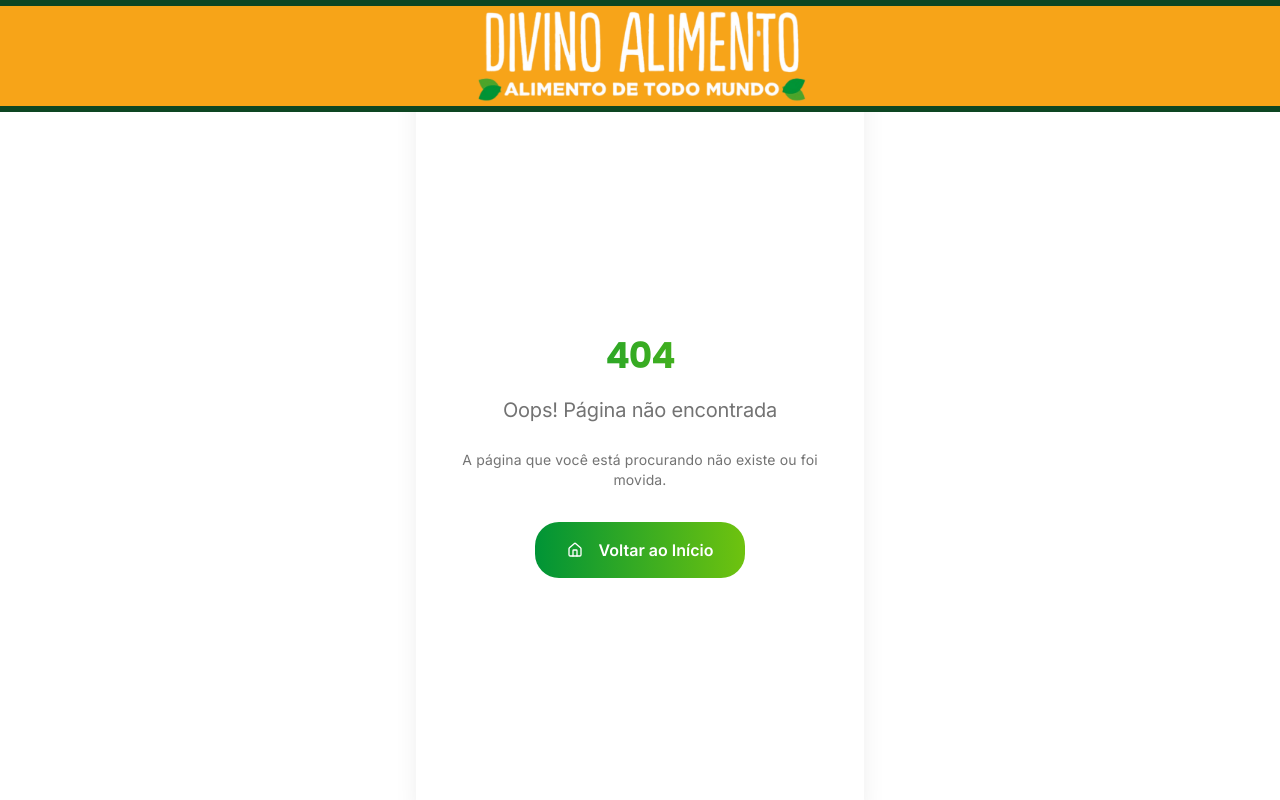
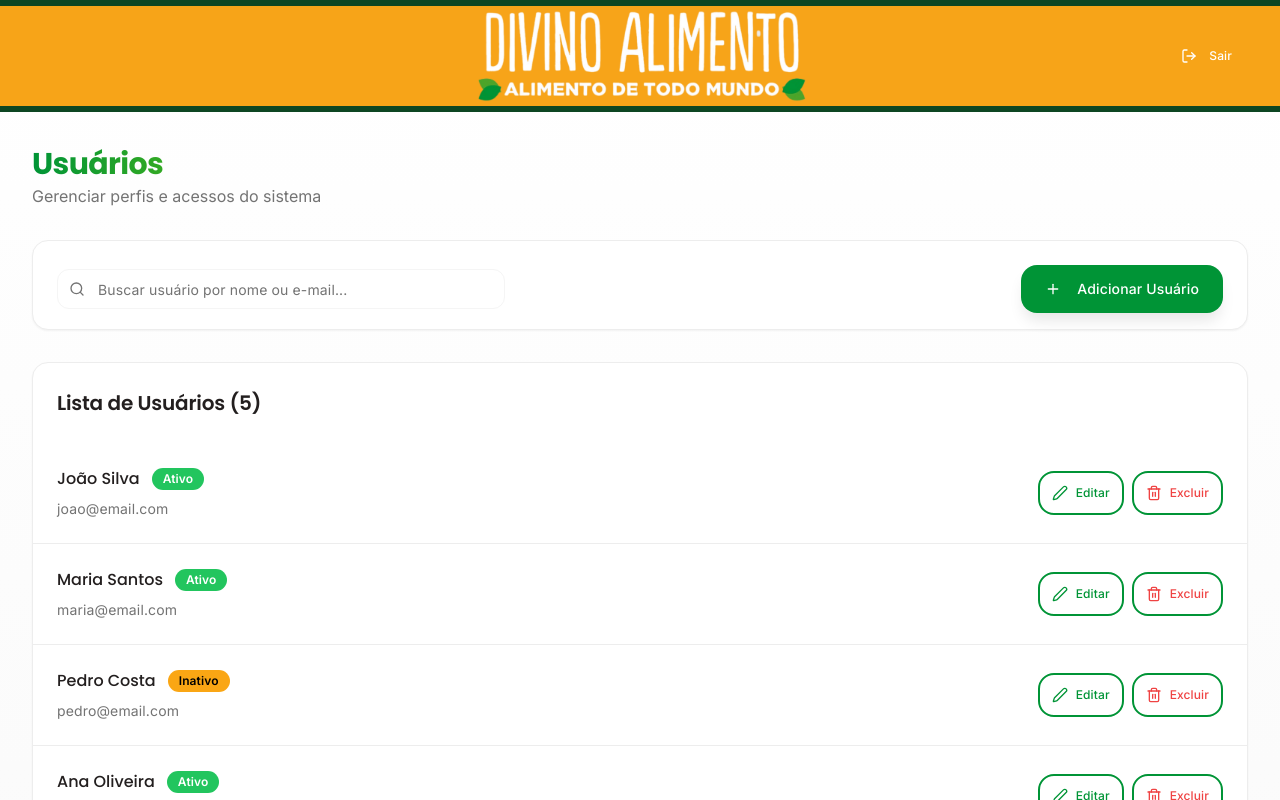
Before and after one commit to AllanCarl0s/divino-alimento-desktop-ux-83, a React (Vite) app: page /usuarios in a window 1280 px wide. Before the commit this address had no page. Shown: the top 800 px of the page. Built offline with nearby package versions, Linux system fonts and the light colour scheme.

Commit message:
Add Users section and page

```diff
--- a/src/App.tsx
+++ b/src/App.tsx
@@ -45,6 +45,7 @@ import AdminKitandinhaComposicao from "./pages/admin/AdminKitandinhaComposicao";
 import AdminKitandinhaResumo from "./pages/admin/AdminKitandinhaResumo";
 import AdminKitandinhaGestao from "./pages/admin/AdminKitandinhaGestao";
 import AdminRelatorios from "./pages/admin/AdminRelatorios";
+import Usuarios from "./pages/Usuarios";
 
 const queryClient = new QueryClient();
 
@@ -100,6 +101,7 @@ const App = () => (
           <Route path="/admin/kitandinha/resumo/:id" element={<AdminKitandinhaResumo />} />
           <Route path="/admin/kitandinha/gestao/:id" element={<AdminKitandinhaGestao />} />
           <Route path="/admin/relatorios" element={<AdminRelatorios />} />
+          <Route path="/usuarios" element={<Usuarios />} />
 
           {/* ADD ALL CUSTOM ROUTES ABOVE THE CATCH-ALL "*" ROUTE */}
           <Route path="*" element={<NotFound />} />
--- /dev/null
+++ b/src/pages/Usuarios.tsx
@@ -0,0 +1,174 @@
+import React, { useState } from 'react';
+import { Button } from '@/components/ui/button';
+import { Card, CardContent, CardHeader, CardTitle } from '@/components/ui/card';
+import { Input } from '@/components/ui/input';
+import { Badge } from '@/components/ui/badge';
+import ResponsiveLayout from '@/components/layout/ResponsiveLayout';
+import {
+  Search,
+  Plus,
+  Edit2,
+  Trash2,
+  LogOut
+} from 'lucide-react';
+import { useNavigate } from 'react-router-dom';
+
+interface Usuario {
+  id: string;
+  nome: string;
+  email: string;
+  status: 'ativo' | 'inativo';
+}
+
+const Usuarios = () => {
+  const navigate = useNavigate();
+  const [searchTerm, setSearchTerm] = useState('');
+
+  const handleLogout = () => {
+    localStorage.removeItem('adminAuth');
+    navigate('/');
+  };
+
+  // Mock data for users
+  const usuarios: Usuario[] = [
+    { id: '1', nome: 'João Silva', email: 'joao@email.com', status: 'ativo' },
+    { id: '2', nome: 'Maria Santos', email: 'maria@email.com', status: 'ativo' },
+    { id: '3', nome: 'Pedro Costa', email: 'pedro@email.com', status: 'inativo' },
+    { id: '4', nome: 'Ana Oliveira', email: 'ana@email.com', status: 'ativo' },
+    { id: '5', nome: 'Carlos Pereira', email: 'carlos@email.com', status: 'ativo' },
+  ];
+
+  const filteredUsers = usuarios.filter(usuario =>
+    usuario.nome.toLowerCase().includes(searchTerm.toLowerCase()) ||
+    usuario.email.toLowerCase().includes(searchTerm.toLowerCase())
+  );
+
+  const handleEdit = (id: string) => {
+    console.log('Editar usuário:', id);
+    // TODO: Implementar edição
+  };
+
+  const handleDelete = (id: string) => {
+    console.log('Excluir usuário:', id);
+    // TODO: Implementar exclusão
+  };
+
+  const handleAddUser = () => {
+    console.log('Adicionar usuário');
+    // TODO: Implementar adição
+  };
+
+  return (
+    <ResponsiveLayout
+      headerContent={
+        <Button
+          variant="ghost"
+          size="sm"
+          onClick={handleLogout}
+          className="focus-ring text-primary-foreground hover:bg-primary-hover"
+        >
+          <LogOut className="w-4 h-4 mr-1" />
+          <span className="hidden md:inline">Sair</span>
+        </Button>
+      }
+    >
+      <div className="space-y-6 md:space-y-8">
+        {/* Header */}
+        <div className="md:flex md:items-center md:justify-between">
+          <div>
+            <h1 className="text-2xl md:text-3xl font-bold text-gradient-primary">
+              Usuários
+            </h1>
+            <p className="text-sm md:text-base text-muted-foreground">
+              Gerenciar perfis e acessos do sistema
+            </p>
+          </div>
+        </div>
+
+        {/* Search and Actions */}
+        <Card>
+          <CardHeader className="pb-4">
+            <div className="flex flex-col md:flex-row gap-4 md:items-center md:justify-between">
+              <div className="relative flex-1 max-w-md">
+                <Search className="absolute left-3 top-1/2 transform -translate-y-1/2 text-muted-foreground w-4 h-4" />
+                <Input
+                  placeholder="Buscar usuário por nome ou e-mail..."
+                  value={searchTerm}
+                  onChange={(e) => setSearchTerm(e.target.value)}
+                  className="pl-10"
+                />
+              </div>
+              <Button onClick={handleAddUser} className="w-full md:w-auto">
+                <Plus className="w-4 h-4 mr-2" />
+                Adicionar Usuário
+              </Button>
+            </div>
+          </CardHeader>
+        </Card>
+
+        {/* Users List */}
+        <Card>
+          <CardHeader>
+            <CardTitle className="text-lg md:text-xl">
+              Lista de Usuários ({filteredUsers.length})
+            </CardTitle>
+          </CardHeader>
+          <CardContent className="p-0">
+            <div className="divide-y">
+              {filteredUsers.length === 0 ? (
+                <div className="p-6 text-center text-muted-foreground">
+                  {searchTerm ? 'Nenhum usuário encontrado.' : 'Nenhum usuário cadastrado.'}
+                </div>
+              ) : (
+                filteredUsers.map((usuario) => (
+                  <div key={usuario.id} className="p-4 md:p-6">
+                    <div className="flex flex-col md:flex-row md:items-center md:justify-between gap-3">
+                      <div className="flex-1">
+                        <div className="flex items-center gap-3 mb-2">
+                          <h3 className="font-medium text-sm md:text-base">
+                            {usuario.nome}
+                          </h3>
+                          <Badge
+                            variant={usuario.status === 'ativo' ? 'default' : 'secondary'}
+                            className={usuario.status === 'ativo' ? 'bg-green-500' : ''}
+                          >
+                            {usuario.status === 'ativo' ? 'Ativo' : 'Inativo'}
+                          </Badge>
+                        </div>
+                        <p className="text-sm text-muted-foreground">
+                          {usuario.email}
+                        </p>
+                      </div>
+                      <div className="flex gap-2">
+                        <Button
+                          variant="outline"
+                          size="sm"
+                          onClick={() => handleEdit(usuario.id)}
+                          className="flex items-center gap-2"
+                        >
+                          <Edit2 className="w-4 h-4" />
+                          <span className="hidden md:inline">Editar</span>
+                        </Button>
+                        <Button
+                          variant="outline"
+                          size="sm"
+                          onClick={() => handleDelete(usuario.id)}
+                          className="flex items-center gap-2 text-destructive hover:text-destructive"
+                        >
+                          <Trash2 className="w-4 h-4" />
+                          <span className="hidden md:inline">Excluir</span>
+                        </Button>
+                      </div>
+                    </div>
+                  </div>
+                ))
+              )}
+            </div>
+          </CardContent>
+        </Card>
+      </div>
+    </ResponsiveLayout>
+  );
+};
+
+export default Usuarios;
--- a/src/pages/admin/AdminDashboard.tsx
+++ b/src/pages/admin/AdminDashboard.tsx
@@ -52,6 +52,13 @@ const AdminDashboard = () => {
       description: 'Controle de estoque e disponibilidade',
       icon: Warehouse,
       route: '/admin/estoque',
+      badge: null
+    },
+    {
+      title: 'Usuários',
+      description: 'Gerenciar perfis e acessos',
+      icon: Users,
+      route: '/usuarios',
       badge: null
     },
     {
```
